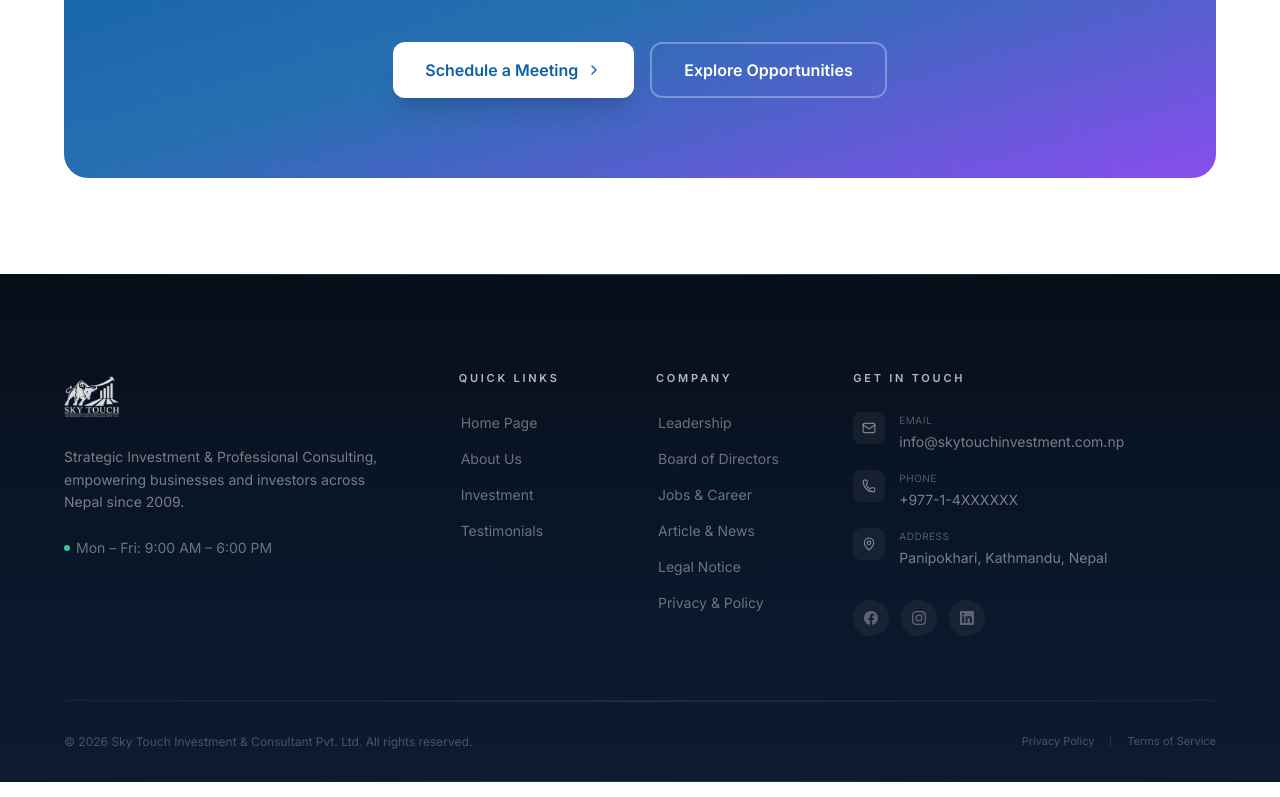
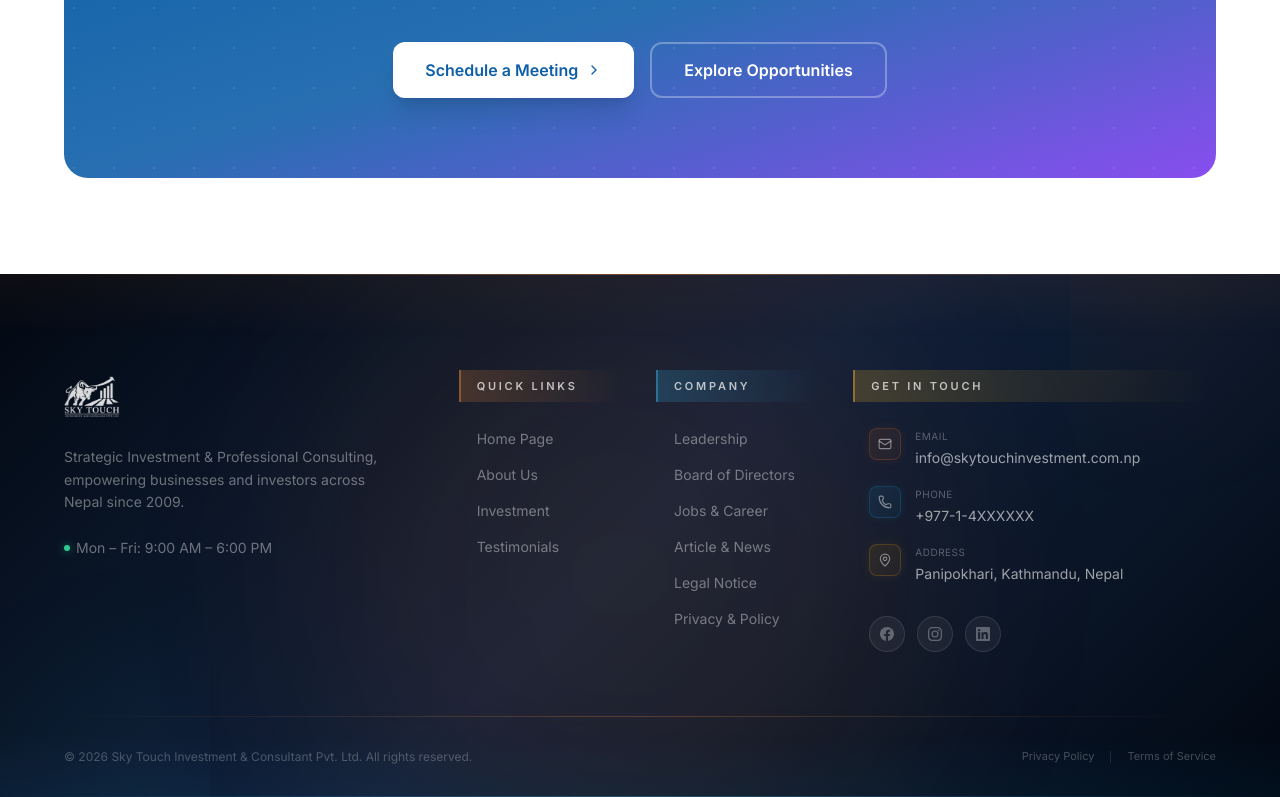
Before and after one commit to sugamQA/SkyTouchInvestment, a React (Vite) app in the folder frontend/: page /boards in a window 1280 px wide. Shown: the part 2831-3628 px from the top of the page. Built offline with nearby package versions, Linux system fonts and the light colour scheme.

Commit message:
feat: sharp reflective colors, curved SVG lines, dot+grid texture in footer

```diff
--- a/frontend/src/components/Footer.jsx
+++ b/frontend/src/components/Footer.jsx
@@ -40,21 +40,57 @@ const socialLinks = [
 
 export default function Footer() {
   return (
-    <footer className="relative z-10 overflow-hidden bg-gradient-to-b from-[#060e1a] via-[#0a1628] to-[#0d1a30] text-white/80">
+    <footer className="relative z-10 overflow-hidden text-white/80" style={{ background: 'linear-gradient(135deg, #020812 0%, #0a1628 25%, #0f1f3a 50%, #0a1628 75%, #020812 100%)' }}>
       <div className="absolute inset-0 overflow-hidden pointer-events-none">
-        <div className="absolute top-0 left-1/4 w-[500px] h-[500px] bg-sky-500/8 rounded-full blur-[120px] animate-pulse" />
-        <div className="absolute bottom-0 right-1/4 w-[400px] h-[400px] bg-blue-600/6 rounded-full blur-[120px] animate-pulse" style={{ animationDuration: '8s' }} />
-        <div className="absolute top-1/2 left-1/2 -translate-x-1/2 -translate-y-1/2 w-[600px] h-[600px] bg-sky-400/4 rounded-full blur-[150px]" />
-        <div className="absolute inset-x-0 top-0 h-px bg-gradient-to-r from-transparent via-sky-300/30 to-transparent" />
-        <div className="absolute inset-x-0 bottom-0 h-px bg-gradient-to-r from-transparent via-sky-300/15 to-transparent" />
-        <svg className="absolute inset-0 w-full h-full opacity-[0.015]">
+        <div className="absolute top-0 left-1/4 w-[600px] h-[600px] bg-orange-500/10 rounded-full blur-[130px] animate-pulse" />
+        <div className="absolute bottom-0 right-1/3 w-[500px] h-[500px] bg-sky-400/12 rounded-full blur-[120px] animate-pulse" style={{ animationDuration: '7s' }} />
+        <div className="absolute top-1/3 right-1/4 w-[300px] h-[300px] bg-amber-400/8 rounded-full blur-[100px] animate-pulse" style={{ animationDuration: '10s' }} />
+        <div className="absolute top-1/2 left-1/3 w-[400px] h-[400px] bg-blue-500/6 rounded-full blur-[140px]" />
+
+        <div className="absolute inset-x-0 top-0 h-px bg-gradient-to-r from-transparent via-orange-400/40 to-transparent" />
+        <div className="absolute inset-x-0 bottom-0 h-px bg-gradient-to-r from-transparent via-sky-400/30 to-transparent" />
+
+        <div className="absolute top-0 left-0 w-full h-32 bg-gradient-to-b from-orange-500/5 via-transparent to-transparent" />
+        <div className="absolute bottom-0 left-0 w-full h-32 bg-gradient-to-t from-sky-500/5 via-transparent to-transparent" />
+
+        <svg className="absolute inset-0 w-full h-full opacity-[0.025]" viewBox="0 0 1440 800" preserveAspectRatio="none">
           <defs>
-            <pattern id="footer-grid" width="60" height="60" patternUnits="userSpaceOnUse">
-              <path d="M 60 0 L 0 0 0 60" fill="none" stroke="white" strokeWidth="0.5" />
+            <linearGradient id="curve1" x1="0" y1="0" x2="1" y2="0">
+              <stop offset="0%" stopColor="#f97316" stopOpacity="0" />
+              <stop offset="30%" stopColor="#f97316" stopOpacity="0.3" />
+              <stop offset="70%" stopColor="#f97316" stopOpacity="0.3" />
+              <stop offset="100%" stopColor="#f97316" stopOpacity="0" />
+            </linearGradient>
+            <linearGradient id="curve2" x1="0" y1="0" x2="1" y2="0">
+              <stop offset="0%" stopColor="#38bdf8" stopOpacity="0" />
+              <stop offset="30%" stopColor="#38bdf8" stopOpacity="0.2" />
+              <stop offset="70%" stopColor="#38bdf8" stopOpacity="0.2" />
+              <stop offset="100%" stopColor="#38bdf8" stopOpacity="0" />
+            </linearGradient>
+            <linearGradient id="curve3" x1="0" y1="0" x2="1" y2="0">
+              <stop offset="0%" stopColor="#fbbf24" stopOpacity="0" />
+              <stop offset="40%" stopColor="#fbbf24" stopOpacity="0.15" />
+              <stop offset="60%" stopColor="#fbbf24" stopOpacity="0.15" />
+              <stop offset="100%" stopColor="#fbbf24" stopOpacity="0" />
+            </linearGradient>
+            <pattern id="footer-dots" x="0" y="0" width="24" height="24" patternUnits="userSpaceOnUse">
+              <circle cx="12" cy="12" r="0.6" fill="white" opacity="0.25" />
+            </pattern>
+            <pattern id="footer-grid" width="50" height="50" patternUnits="userSpaceOnUse">
+              <path d="M 50 0 L 0 0 0 50" fill="none" stroke="white" strokeWidth="0.3" opacity="0.4" />
             </pattern>
           </defs>
+          <path d="M -100 200 Q 300 50 600 180 T 1400 120" stroke="url(#curve1)" strokeWidth="1.5" fill="none" opacity="0.6" />
+          <path d="M -100 250 Q 350 100 650 230 T 1400 170" stroke="url(#curve1)" strokeWidth="0.8" fill="none" opacity="0.4" />
+          <path d="M -100 400 Q 400 250 700 380 T 1500 320" stroke="url(#curve2)" strokeWidth="1.2" fill="none" opacity="0.5" />
+          <path d="M -100 450 Q 450 300 750 430 T 1500 370" stroke="url(#curve2)" strokeWidth="0.6" fill="none" opacity="0.3" />
+          <path d="M -100 600 Q 500 450 800 580 T 1500 520" stroke="url(#curve3)" strokeWidth="1" fill="none" opacity="0.4" />
           <rect width="100%" height="100%" fill="url(#footer-grid)" />
+          <rect width="100%" height="100%" fill="url(#footer-dots)" />
         </svg>
+
+        <div className="absolute top-0 right-0 w-[300px] h-[300px] opacity-[0.04]" style={{ background: 'radial-gradient(circle at 30% 30%, rgba(249,115,22,0.8) 0%, transparent 70%)', transform: 'translateX(30%) translateY(-20%)' }} />
+        <div className="absolute bottom-0 left-0 w-[300px] h-[300px] opacity-[0.04]" style={{ background: 'radial-gradient(circle at 70% 70%, rgba(56,189,248,0.8) 0%, transparent 70%)', transform: 'translateX(-30%) translateY(20%)' }} />
       </div>
 
       <div className="max-w-[1440px] mx-auto px-6 md:px-16 pt-24 pb-8 relative">
@@ -64,24 +100,24 @@ export default function Footer() {
               <source srcSet="/logo.webp" type="image/webp" />
               <img src="/logo-sm.jpg" alt="SkyTouch" className="h-14 w-auto mb-5 brightness-0 invert opacity-85" loading="lazy" />
             </picture>
-            <p className="text-sm text-white/45 leading-relaxed mb-6 max-w-xs">
+            <p className="text-sm text-white/40 leading-relaxed mb-6 max-w-xs">
               Strategic Investment & Professional Consulting, empowering businesses and investors across Nepal since 2009.
             </p>
-            <div className="flex items-center gap-3 text-sm text-white/40">
-              <span className="inline-flex items-center gap-1.5">
-                <span className="w-1.5 h-1.5 rounded-full bg-emerald-400 animate-pulse" />
+            <div className="flex items-center gap-3 text-sm">
+              <span className="inline-flex items-center gap-1.5 text-white/40">
+                <span className="w-1.5 h-1.5 rounded-full bg-emerald-400 animate-pulse shadow-[0_0_8px_rgba(52,211,153,0.6)]" />
                 Mon – Fri: 9:00 AM – 6:00 PM
               </span>
             </div>
           </div>
 
           <div className="lg:col-span-2">
-            <h4 className="text-[11px] tracking-[0.25em] font-bold text-white/70 mb-6 uppercase">Quick Links</h4>
-            <ul className="space-y-3">
+            <h4 className="text-[11px] tracking-[0.25em] font-bold text-white/70 mb-6 uppercase bg-gradient-to-r from-orange-400/20 to-transparent pl-4 py-2 rounded-r-lg border-l-2 border-orange-400/50">Quick Links</h4>
+            <ul className="space-y-3 pl-4">
               {quickLinks.map((link) => (
                 <li key={link.path}>
-                  <Link to={link.path} className="group inline-flex items-center gap-2 text-sm text-white/40 hover:text-sky-300 transition-colors">
-                    <ChevronRight size={10} className="text-sky-400/0 group-hover:text-sky-400 transition-all -ml-4 group-hover:ml-0" />
+                  <Link to={link.path} className="group inline-flex items-center gap-2 text-sm text-white/40 hover:text-orange-300 transition-colors">
+                    <ChevronRight size={10} className="text-orange-400/0 group-hover:text-orange-400 transition-all -ml-4 group-hover:ml-0" />
                     {link.label}
                   </Link>
                 </li>
@@ -90,8 +126,8 @@ export default function Footer() {
           </div>
 
           <div className="lg:col-span-2">
-            <h4 className="text-[11px] tracking-[0.25em] font-bold text-white/70 mb-6 uppercase">Company</h4>
-            <ul className="space-y-3">
+            <h4 className="text-[11px] tracking-[0.25em] font-bold text-white/70 mb-6 uppercase bg-gradient-to-r from-sky-400/20 to-transparent pl-4 py-2 rounded-r-lg border-l-2 border-sky-400/50">Company</h4>
+            <ul className="space-y-3 pl-4">
               {companyLinks.map((link) => (
                 <li key={link.path}>
                   <Link to={link.path} className="group inline-flex items-center gap-2 text-sm text-white/40 hover:text-sky-300 transition-colors">
@@ -104,43 +140,43 @@ export default function Footer() {
           </div>
 
           <div className="lg:col-span-4">
-            <h4 className="text-[11px] tracking-[0.25em] font-bold text-white/70 mb-6 uppercase">Get In Touch</h4>
-            <ul className="space-y-4">
+            <h4 className="text-[11px] tracking-[0.25em] font-bold text-white/70 mb-6 uppercase bg-gradient-to-r from-amber-400/20 to-transparent pl-4 py-2 rounded-r-lg border-l-2 border-amber-400/50">Get In Touch</h4>
+            <ul className="space-y-4 pl-4">
               <li className="group">
-                <a href="mailto:info@skytouchinvestment.com.np" className="flex items-start gap-3.5 text-sm text-white/45 hover:text-sky-300 transition-colors">
-                  <span className="mt-0.5 flex-shrink-0 w-8 h-8 rounded-lg bg-white/5 flex items-center justify-center group-hover:bg-sky-400/10 group-hover:text-sky-300 transition-all">
+                <a href="mailto:info@skytouchinvestment.com.np" className="flex items-start gap-3.5 text-sm text-white/45 hover:text-orange-300 transition-colors">
+                  <span className="mt-0.5 flex-shrink-0 w-8 h-8 rounded-lg bg-gradient-to-br from-orange-500/10 to-orange-500/5 border border-orange-500/20 flex items-center justify-center group-hover:bg-orange-500/20 group-hover:text-orange-400 group-hover:border-orange-500/40 transition-all shadow-[0_0_12px_rgba(249,115,22,0.08)]">
                     <Mail size={14} />
                   </span>
                   <span>
                     <span className="block text-[10px] tracking-wider text-white/30 uppercase mb-0.5">Email</span>
-                    info@skytouchinvestment.com.np
+                    <span className="text-white/60 group-hover:text-orange-300 transition-colors">info@skytouchinvestment.com.np</span>
                   </span>
                 </a>
               </li>
               <li className="group">
                 <a href="tel:+977-1-4XXXXXX" className="flex items-start gap-3.5 text-sm text-white/45 hover:text-sky-300 transition-colors">
-                  <span className="mt-0.5 flex-shrink-0 w-8 h-8 rounded-lg bg-white/5 flex items-center justify-center group-hover:bg-sky-400/10 group-hover:text-sky-300 transition-all">
+                  <span className="mt-0.5 flex-shrink-0 w-8 h-8 rounded-lg bg-gradient-to-br from-sky-500/10 to-sky-500/5 border border-sky-500/20 flex items-center justify-center group-hover:bg-sky-500/20 group-hover:text-sky-400 group-hover:border-sky-500/40 transition-all shadow-[0_0_12px_rgba(56,189,248,0.08)]">
                     <Phone size={14} />
                   </span>
                   <span>
                     <span className="block text-[10px] tracking-wider text-white/30 uppercase mb-0.5">Phone</span>
-                    +977-1-4XXXXXX
+                    <span className="text-white/60 group-hover:text-sky-300 transition-colors">+977-1-4XXXXXX</span>
                   </span>
                 </a>
               </li>
               <li className="group">
                 <span className="flex items-start gap-3.5 text-sm text-white/45">
-                  <span className="mt-0.5 flex-shrink-0 w-8 h-8 rounded-lg bg-white/5 flex items-center justify-center group-hover:bg-sky-400/10 group-hover:text-sky-300 transition-all">
+                  <span className="mt-0.5 flex-shrink-0 w-8 h-8 rounded-lg bg-gradient-to-br from-amber-500/10 to-amber-500/5 border border-amber-500/20 flex items-center justify-center group-hover:bg-amber-500/20 group-hover:text-amber-400 group-hover:border-amber-500/40 transition-all shadow-[0_0_12px_rgba(251,191,36,0.08)]">
                     <MapPin size={14} />
                   </span>
                   <span>
                     <span className="block text-[10px] tracking-wider text-white/30 uppercase mb-0.5">Address</span>
-                    Panipokhari, Kathmandu, Nepal
+                    <span className="text-white/60">Panipokhari, Kathmandu, Nepal</span>
                   </span>
                 </span>
               </li>
             </ul>
-            <div className="flex gap-3 mt-8">
+            <div className="flex gap-3 mt-8 pl-4">
               {socialLinks.map((s) => (
                 <a
                   key={s.label}
@@ -148,7 +184,7 @@ export default function Footer() {
                   target="_blank"
                   rel="noreferrer"
                   aria-label={s.label}
-                  className={`w-9 h-9 rounded-full bg-white/5 flex items-center justify-center text-white/30 ${s.color} transition-all duration-300 hover:scale-110`}
+                  className={`w-9 h-9 rounded-full bg-white/5 flex items-center justify-center text-white/30 ${s.color} transition-all duration-300 hover:scale-110 border border-white/10 hover:border-white/20`}
                 >
                   <svg viewBox="0 0 24 24" fill="currentColor" className="w-3.5 h-3.5">
                     <path d={s.path} />
@@ -159,16 +195,17 @@ export default function Footer() {
           </div>
         </div>
 
-        <div className="relative border-t border-white/5 pt-8">
-          <div className="absolute inset-x-0 top-0 h-px bg-gradient-to-r from-transparent via-sky-300/15 to-transparent" />
+        <div className="relative pt-8">
+          <div className="absolute inset-x-0 top-0 h-px bg-gradient-to-r from-transparent via-orange-400/25 to-transparent" />
+          <div className="absolute inset-x-[20%] top-0 h-[1px] bg-gradient-to-r from-orange-400/0 via-orange-400/15 to-orange-400/0 blur-sm" />
           <div className="flex flex-col md:flex-row justify-between items-center gap-4">
             <p className="text-xs text-white/25">
               &copy; {new Date().getFullYear()} Sky Touch Investment & Consultant Pvt. Ltd. All rights reserved.
             </p>
-            <div className="flex items-center gap-4 text-[11px] text-white/25">
-              <Link to="/terms" className="hover:text-sky-300 transition-colors">Privacy Policy</Link>
+            <div className="flex items-center gap-4 text-[11px]">
+              <Link to="/terms" className="text-white/25 hover:text-orange-300 transition-colors">Privacy Policy</Link>
               <span className="w-px h-3 bg-white/10" />
-              <Link to="/terms" className="hover:text-sky-300 transition-colors">Terms of Service</Link>
+              <Link to="/terms" className="text-white/25 hover:text-orange-300 transition-colors">Terms of Service</Link>
             </div>
           </div>
         </div>
```
